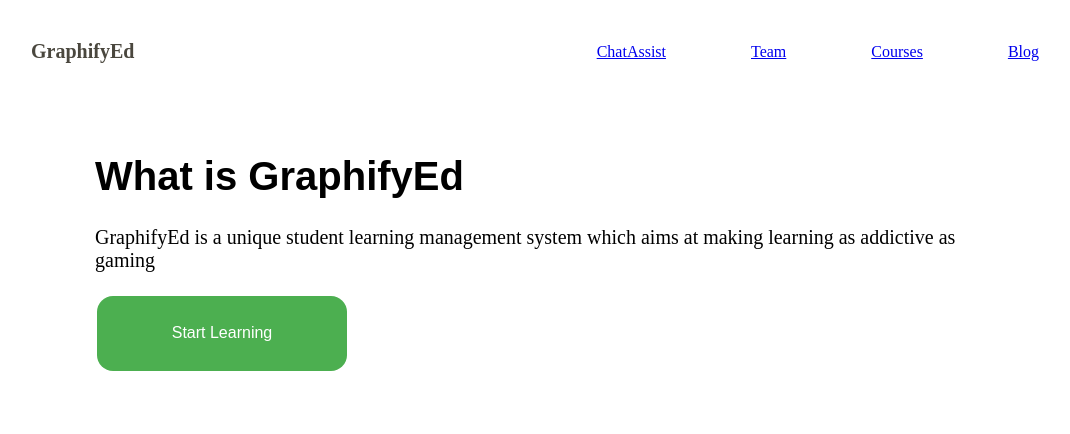
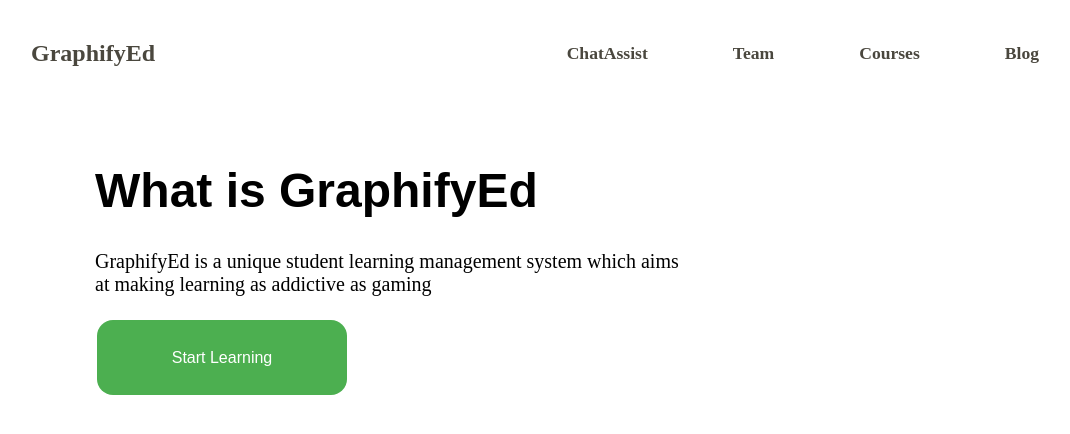
Before and after one commit to kanugurajesh/Student-LMS, a Next.js app: page /Home in a window 1280 px wide. Shown: the top 434 px of the page, without its empty margins (73-1143 px from the left). Built offline with nearby package versions, Linux system fonts and the light colour scheme.

Commit message:
Updating the ui component

```diff
--- a/app/Home/page.tsx
+++ b/app/Home/page.tsx
@@ -10,10 +10,10 @@ export default function Home() {
             </div>
 
             <div className={styles.navitems}>
-                <div><a href="#about">ChatAssist</a></div>
-                <div><a href="#team">Team</a></div>
-                <div><a href="#download">Courses</a></div>
-                <div><a href="#blog">Blog</a></div>
+                <div><a href="#about" className={styles.navlist}>ChatAssist</a></div>
+                <div><a href="#team" className={styles.navlist}>Team</a></div>
+                <div><a href="#download" className={styles.navlist}>Courses</a></div>
+                <div><a href="#blog" className={styles.navlist}>Blog</a></div>
             </div>
 
         </div>
--- a/styles/home.module.css
+++ b/styles/home.module.css
@@ -6,7 +6,7 @@
 }
 
 .logoText{
-    font-size: 1.25rem;
+    font-size: 1.5rem;
     font-weight: 600;
     color: rgb(74, 71, 62);
 }
@@ -62,6 +62,7 @@
     margin-block-end: 0.67em;
     margin-inline-start: 0px;
     margin-inline-end: 0px;
+    font-size: 3rem;
     font-weight: bolder;
 }
 .heroheading{
@@ -97,6 +98,7 @@
 }
 
 .p{
+    max-width: 600px;
     display: block;
     margin-block-start: 1em;
     margin-block-end: 1em;
@@ -130,6 +132,32 @@
     animation: 1.1s cubic-bezier(0.77, 0.2, 0.05, 1) 0.4s 1 normal forwards running frameClip;
 }
 
+.navlist {
+    font-size: 1.1rem;
+    font-weight: bold;
+    transition: all 0.3s ease;
+    border-bottom: 2px solid transparent;
+    padding: 0.3rem 0;
+    text-decoration: none;
+    position: relative;
+    color: rgb(74, 71, 62);
+}
+
+.navlist::before {
+    content: "";
+    position: absolute;
+    bottom: 0;
+    left: 0;
+    width: 0%;
+    height: 2px;
+    background-color: black;
+    transition: all 0.3s ease;
+}
+
+.navlist:hover::before {
+    width: 100%;
+}
+
 @keyframes frameClip{
     100% {
         transform: translateY(0px) scale(1) translateZ(0px);
```
